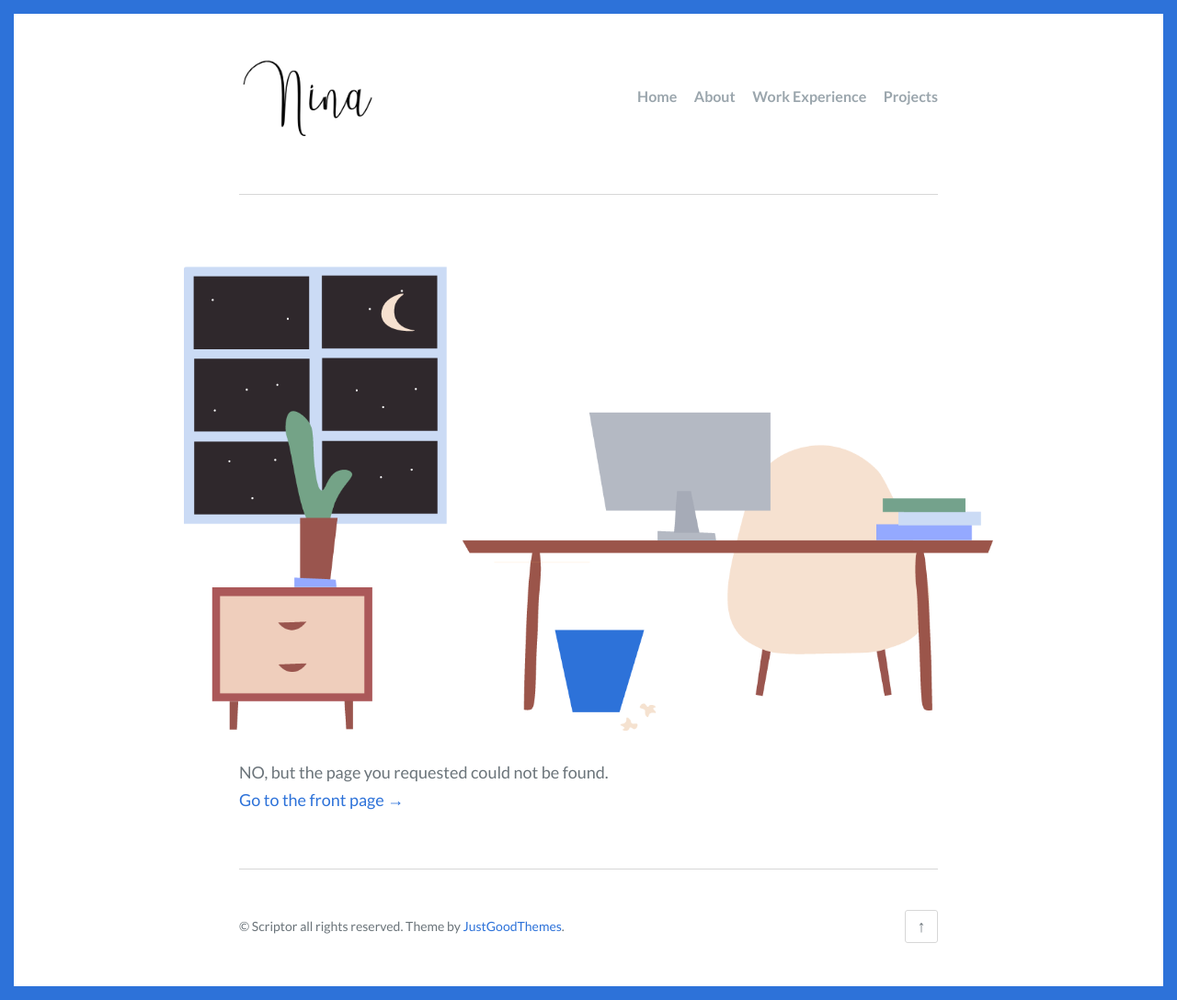
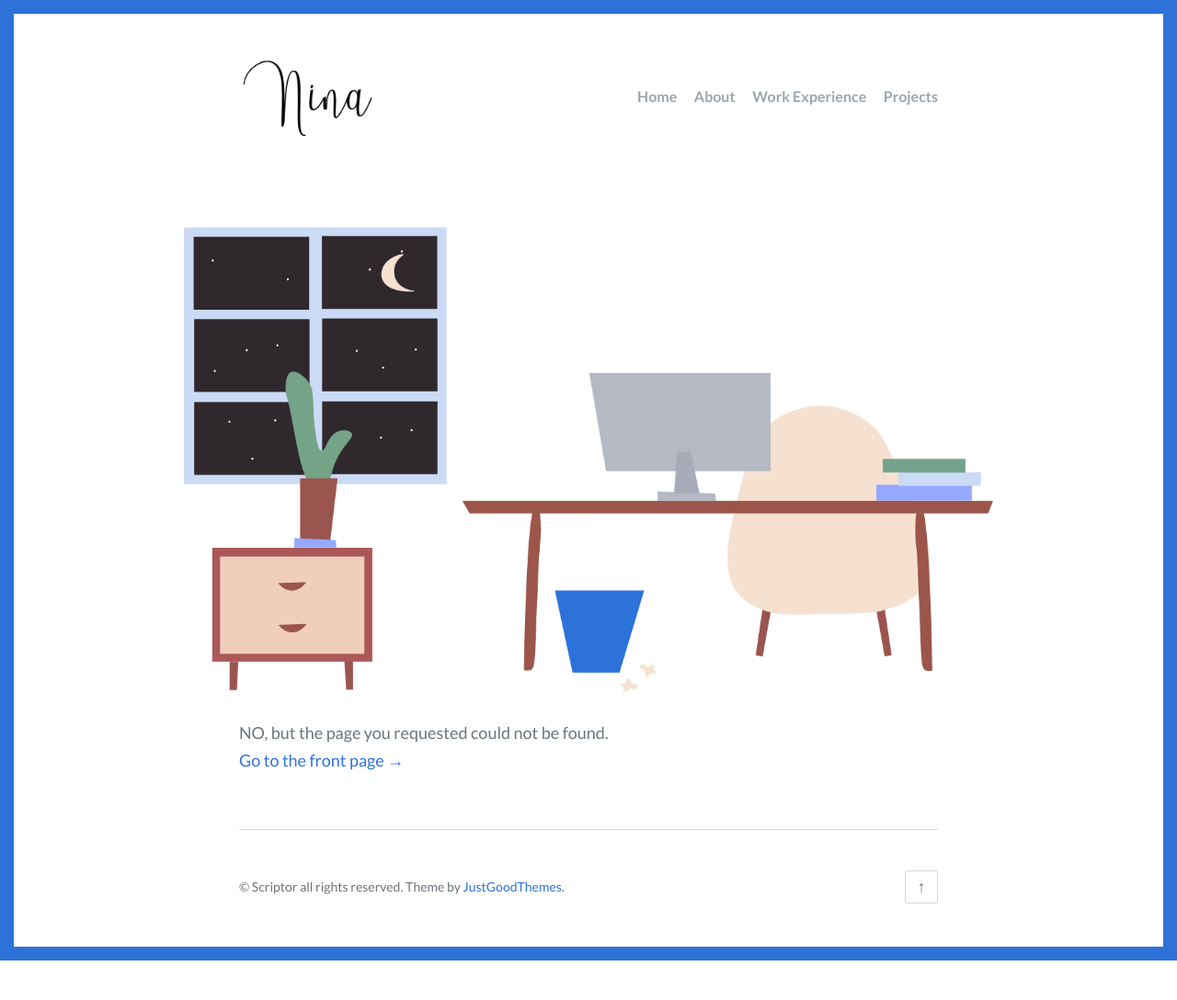
Before and after one commit to ninawang4/ninawang4.github.io, a Jekyll site: the page index.html, which Jekyll copies as it is, in a window 1280 px wide. Shown: the whole page at 92% size. Built offline with Jekyll 4.4.1, drawn with Linux system fonts in a browser that asks for light colours; after the commit the page ends 1045 px from its top, so only the background shows below that.

Commit message:
styling changes

```diff
--- a/_sass/_site-header.scss
+++ b/_sass/_site-header.scss
@@ -3,14 +3,14 @@
    ========================================================================== */
 
 .site-header {
-  border-bottom: 1px solid _palette(border);
+  border-bottom: 0px solid _palette(border);
   -ms-flex-align: center;
   -webkit-align-items: center;
   align-items: center;
   display: -ms-flexbox;
   display: -webkit-flex;
   display: flex;
-  padding-bottom: 3.33333em;
+  padding-bottom: 1em;
   padding-top: 2.5em;
 }
 
```
Also changed, not shown: 3 other files.
